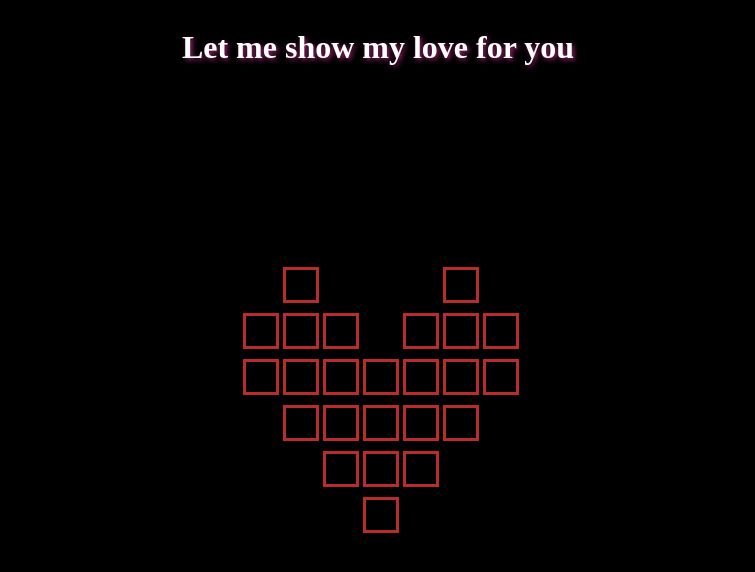
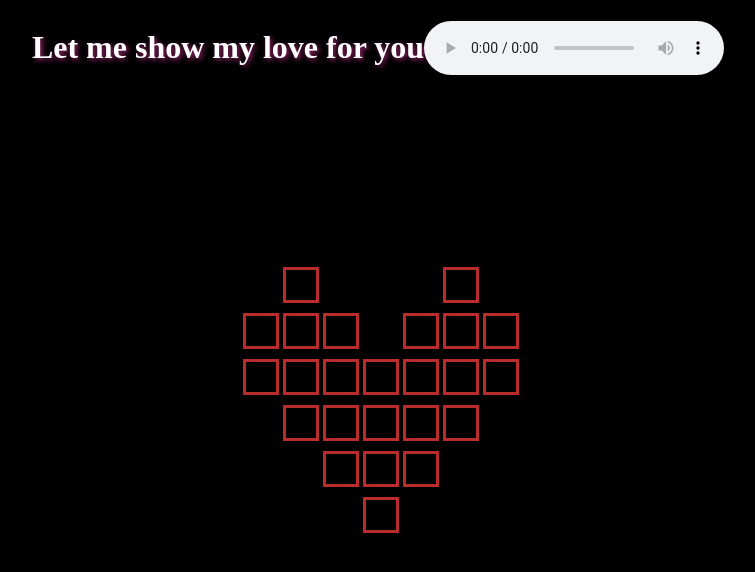
Before and after one commit to seek-dev/Anniversary-with-you, a plain HTML site: page heart.html in a window 1280 px wide. Shown: the top 572 px of the page, without its empty margins (262-1017 px from the left). Drawn offline with Linux system fonts and the light colour scheme.

Commit message:
Update heart.html

```diff
--- a/heart.html
+++ b/heart.html
@@ -78,7 +78,7 @@
         <button onclick="pixelToRed()" id="turnRed"></button>
         <button id="reply"></button>
     </div>
-    <audio id="audioPlayer" loop autoplay>
+    <audio id="audioPlayer" controls loop autoplay>
         <source id="srcMusic" src="heartMusic.mp3">
       </audio>
     <div class="replyBox" id="mainReplyBox">
```
